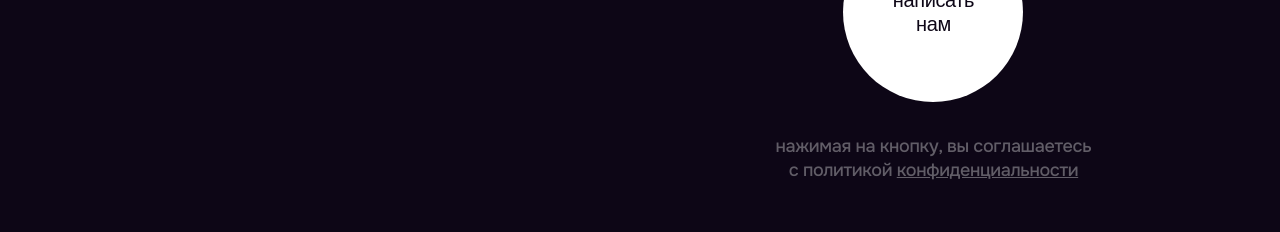
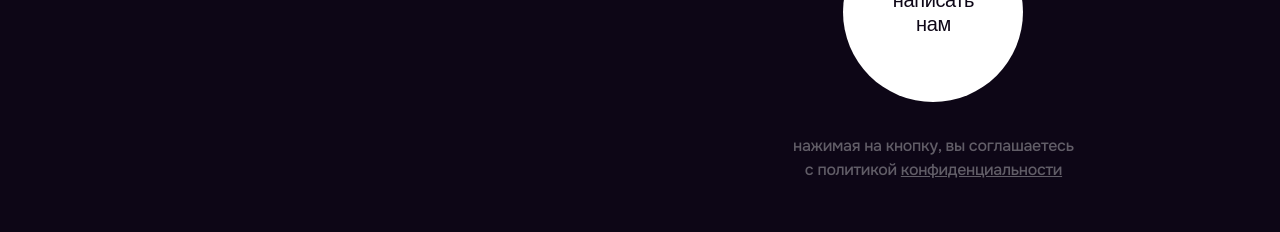
Before and after one commit to johannDeLaCruz/Studio-Landing-SakhPost, a React (Vite) app: page /cases in a window 1280 px wide. Shown: the part 3440-3672 px from the top of the page. Built offline with nearby package versions, Linux system fonts and the light colour scheme.

Commit message:
fix(aboutSection): :bug: fix some design review

```diff
--- a/src/assets/styles/_variables.scss
+++ b/src/assets/styles/_variables.scss
@@ -165,3 +165,4 @@ $fluid-768-16-12: clamp(0.75rem, 0.5115rem + 1.0178vi, 1rem);
 $fluid-768-16-8: clamp(0.5rem, 0.0229rem + 2.0356vw, 1rem);
 $fluid-768-12-8: clamp(0.5rem, 0.2615rem + 1.0178vi, 0.75rem);
 $fluid-768-8-4: clamp(0.25rem, 0.0115rem + 1.0178vw, 0.5rem);
+$fluid-768-4-2: clamp(0.125rem, 0.0057rem + 0.5089vw, 0.25rem);
--- a/src/components/AboutSection/AboutSection.module.scss
+++ b/src/components/AboutSection/AboutSection.module.scss
@@ -87,7 +87,12 @@
             span:last-child {
                 background-color: $bg-secondary;
                 margin-top: clamp(-1.75rem, -0.7729rem + -2.0356vw, -1.25rem);
+                padding-top: $fluid-768-4-2;
                 @include paragraph-l;
+
+                @include media-breakpoint-up("lg") {
+                    padding-top: clamp(0.25rem, -0.5rem + 0.8333vw, 0.5rem);
+                }
             }
         }
 
--- a/src/components/CTASection/CTASection.module.scss
+++ b/src/components/CTASection/CTASection.module.scss
@@ -169,7 +169,7 @@
                 color: $text-inverse-secondary;
                 text-align: center;
                 max-width: 20rem;
-                @include paragraph-m;
+                @include paragraph-s;
 
                 @include media-breakpoint-up("lg") {
                     flex: 1 0 0;
```
